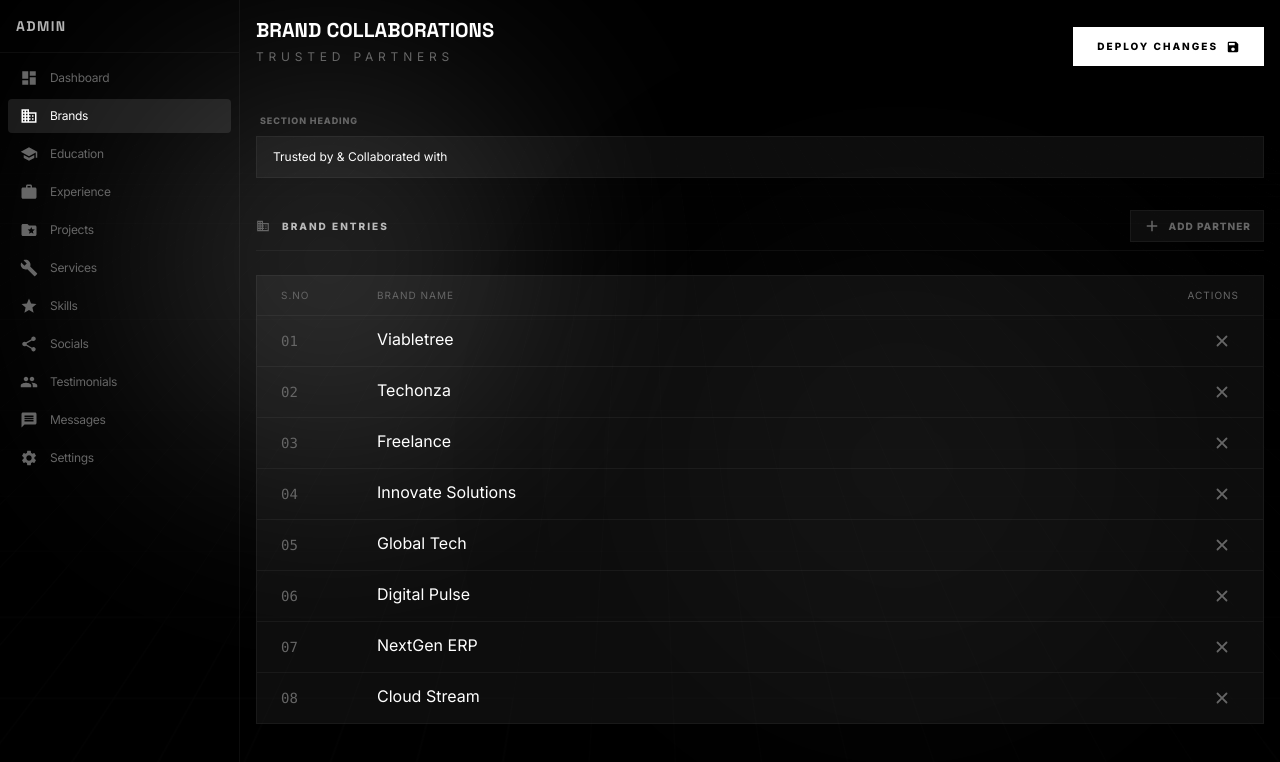
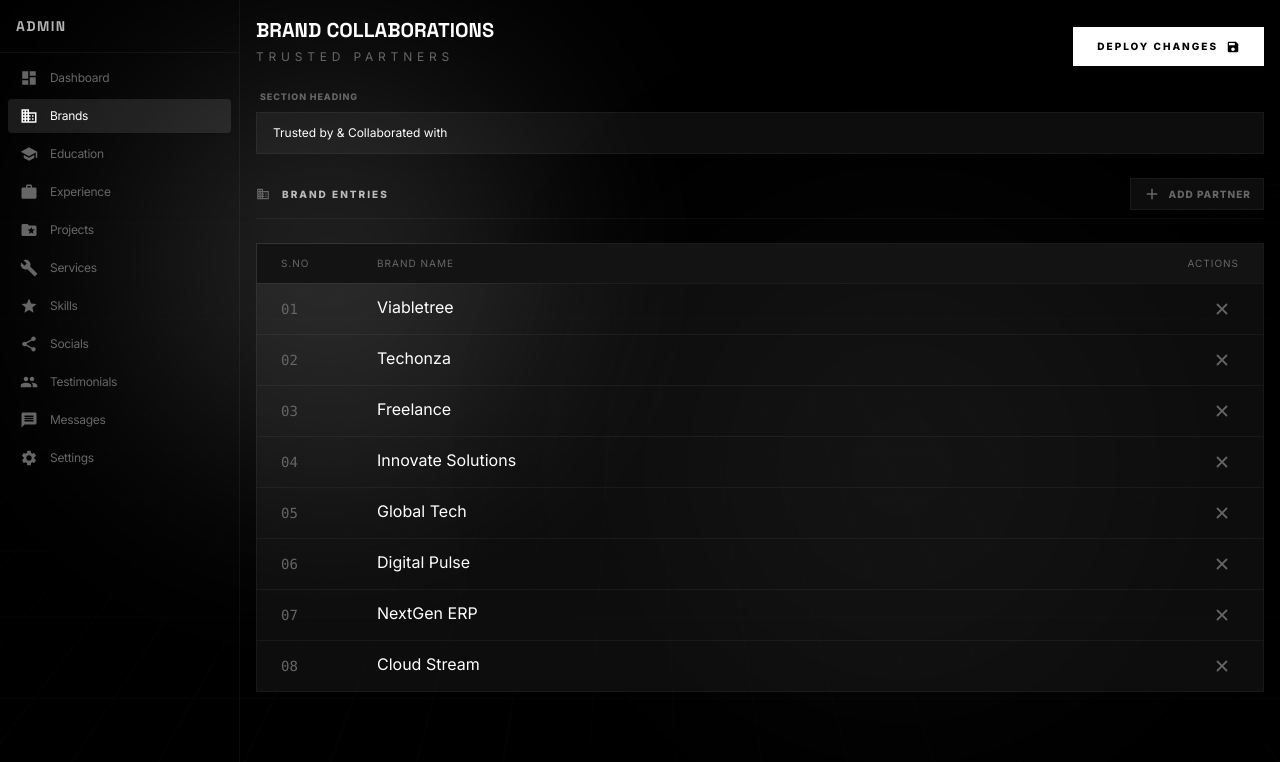
Before and after one commit to Hayyanshaikh/portfolio, a Next.js app: page /admin/brands in a window 1280 px wide. Shown: the top 762 px of the page. Built offline with nearby package versions, Linux system fonts and the light colour scheme.

Commit message:
feat: implement admin authentication, brand management page, and reusable data table component

```diff
--- a/app/(admin)/admin/brands/page.tsx
+++ b/app/(admin)/admin/brands/page.tsx
@@ -85,7 +85,7 @@ export default function BrandsPage() {
   ];
 
   return (
-    <div className="animate-reveal space-y-10 pb-20">
+    <div className="animate-reveal space-y-4">
       <PageHeader
         title="Brand Collaborations"
         subtitle="Trusted Partners"
@@ -101,7 +101,7 @@ export default function BrandsPage() {
         }
       />
 
-      <div className="space-y-8">
+      <div className="space-y-6">
         {/* Section Settings */}
         <InputField
           label="Section Heading"
--- a/app/(admin)/admin/login/page.tsx
+++ b/app/(admin)/admin/login/page.tsx
@@ -2,6 +2,7 @@
 
 import { useState } from "react";
 import { useRouter } from "next/navigation";
+import { ADMIN_EMAIL, ADMIN_PASSWORD } from "@/app/constant";
 
 export default function LoginPage() {
   const [email, setEmail] = useState("");
@@ -13,7 +14,7 @@ export default function LoginPage() {
     e.preventDefault();
 
     // HARDCODED CREDENTIALS - User should update these later
-    if (email === "hayyan@admin" && password === "hayyan@123") {
+    if (email === ADMIN_EMAIL && password === ADMIN_PASSWORD) {
       // For demo, we just set a cookie or use something the middleware can check
       // Real auth would use NextAuth or JWT
       document.cookie = "admin_auth=true; path=/";
--- a/app/(admin)/admin/settings/page.tsx
+++ b/app/(admin)/admin/settings/page.tsx
@@ -22,7 +22,7 @@ export default function SettingsPage() {
   };
 
   return (
-    <div className="animate-reveal space-y-10 pb-20">
+    <div className="animate-reveal space-y-6">
       <PageHeader
         title="System Settings"
         subtitle="Global Preferences"
--- /dev/null
+++ b/app/constant.ts
@@ -0,0 +1,2 @@
+export const ADMIN_EMAIL = "hayyan@admin";
+export const ADMIN_PASSWORD = "hayyan@123";
--- a/components/admin/DataTable.tsx
+++ b/components/admin/DataTable.tsx
@@ -16,8 +16,9 @@ export interface DataTableProps<T> {
 export default function DataTable<T>({ columns, data }: DataTableProps<T>) {
   return (
     <div className="w-full overflow-hidden bg-white/5 border border-white/5">
+      <div className="max-h-[calc(100vh-261px)] overflow-y-auto">
         <table className="w-full text-left border-collapse">
-        <thead>
+          <thead className="sticky top-0 bg-[#131313] z-10">
             <tr className="border-b border-white/5 text-[10px] font-bold uppercase tracking-widest text-muted">
               {columns.map((col, index) => (
                 <th
@@ -29,6 +30,7 @@ export default function DataTable<T>({ columns, data }: DataTableProps<T>) {
               ))}
             </tr>
           </thead>
+
           <tbody className="divide-y divide-white/5">
             {data.length === 0 ? (
               <tr>
@@ -61,5 +63,6 @@ export default function DataTable<T>({ columns, data }: DataTableProps<T>) {
           </tbody>
         </table>
       </div>
+    </div>
   );
 }
```
Lines whose indentation alone changed are shown as unchanged.
